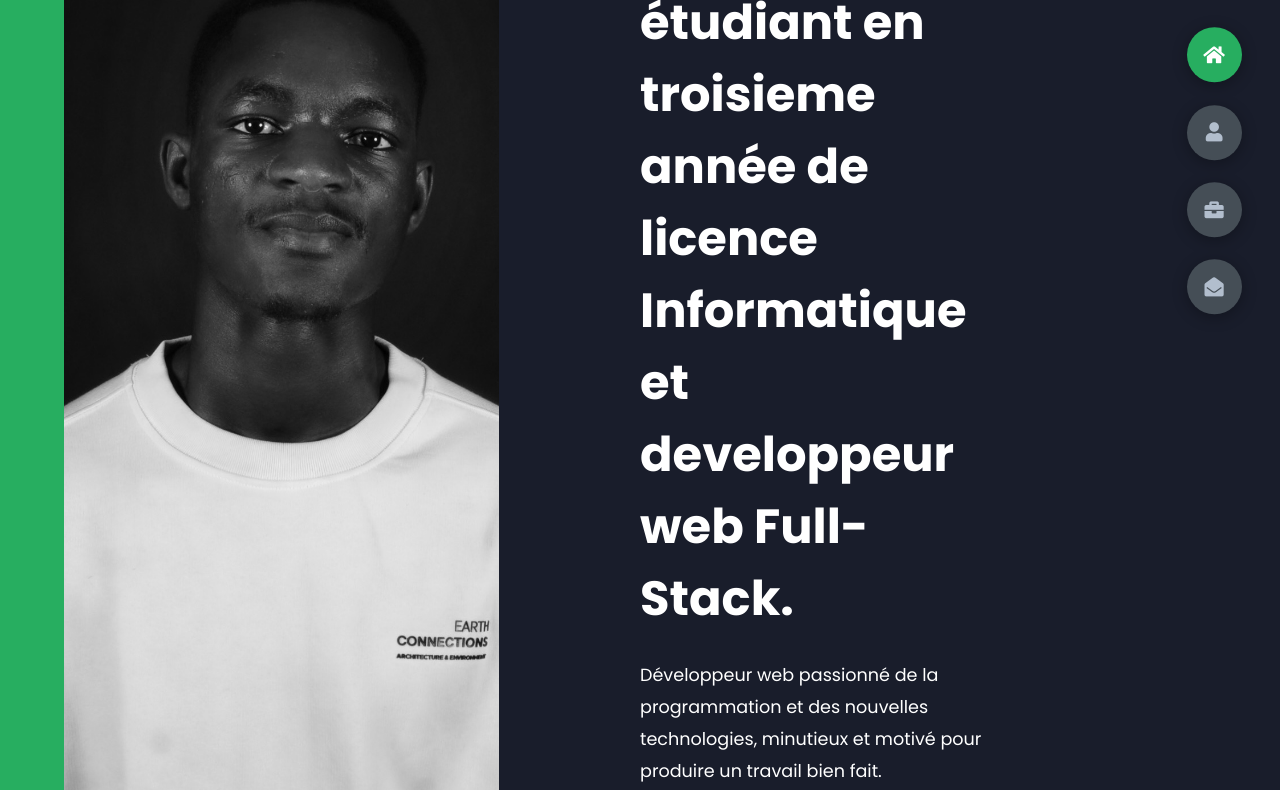
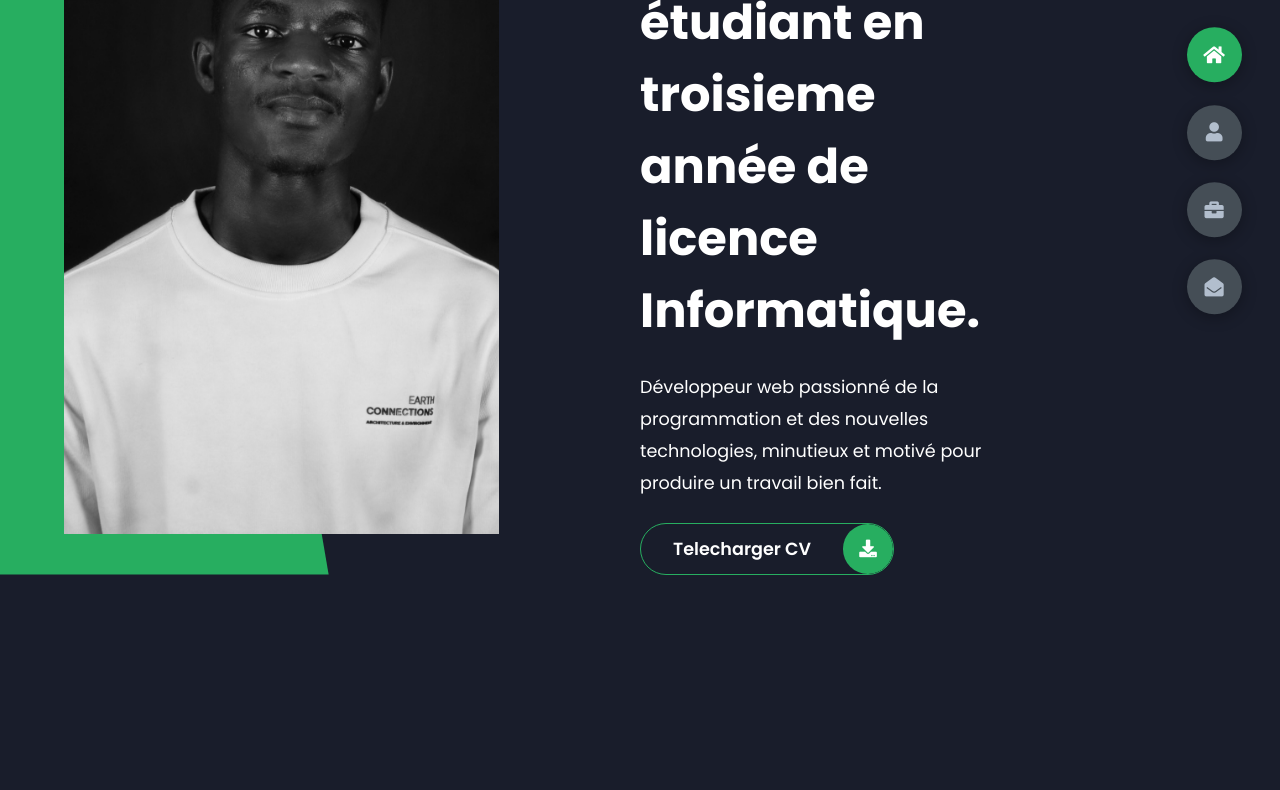
Before and after one commit to AbdouLahatSYLLA/AbdouLahatSYLLA.github.io, a plain HTML site: page index.html in a window 1280 px wide. Shown: the part 229-1019 px from the top of the page. After the commit the page ends 804 px from the top, so only its background shows below. Drawn offline with Linux system fonts and the light colour scheme.

Commit message:
Update index.html

```diff
--- a/index.html
+++ b/index.html
@@ -23,7 +23,7 @@
             <div class="right-header">
                 <h1 class="name">
                     Salut , c'est <span>Abdou lahat SYLLA</span>,
-                    étudiant en troisieme année de licence Informatique et developpeur web Full-Stack.
+                    étudiant en troisieme année de licence Informatique.
                 </h1>
                 <p>
                   Développeur web passionné de la programmation et des nouvelles technologies, minutieux et motivé pour produire un travail bien fait.
```
